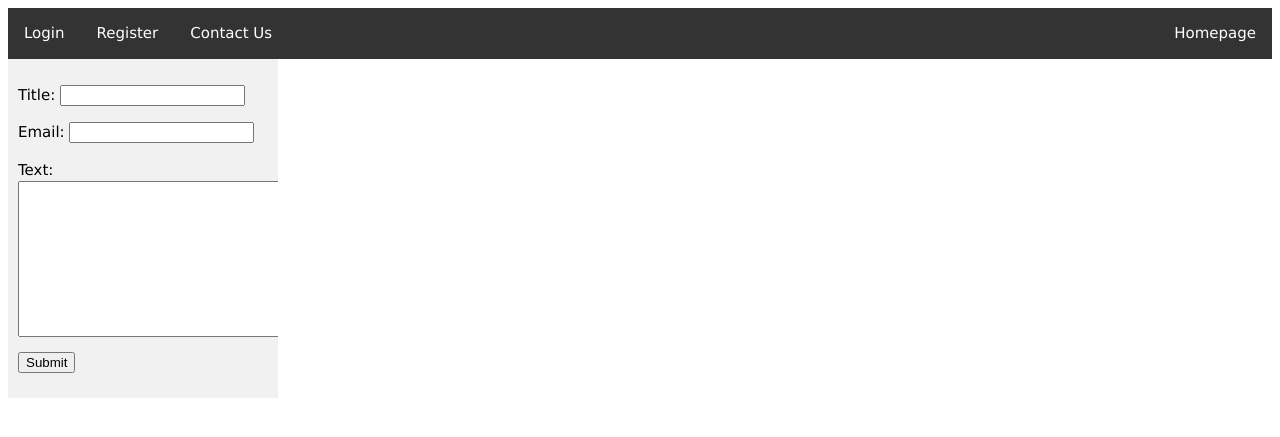
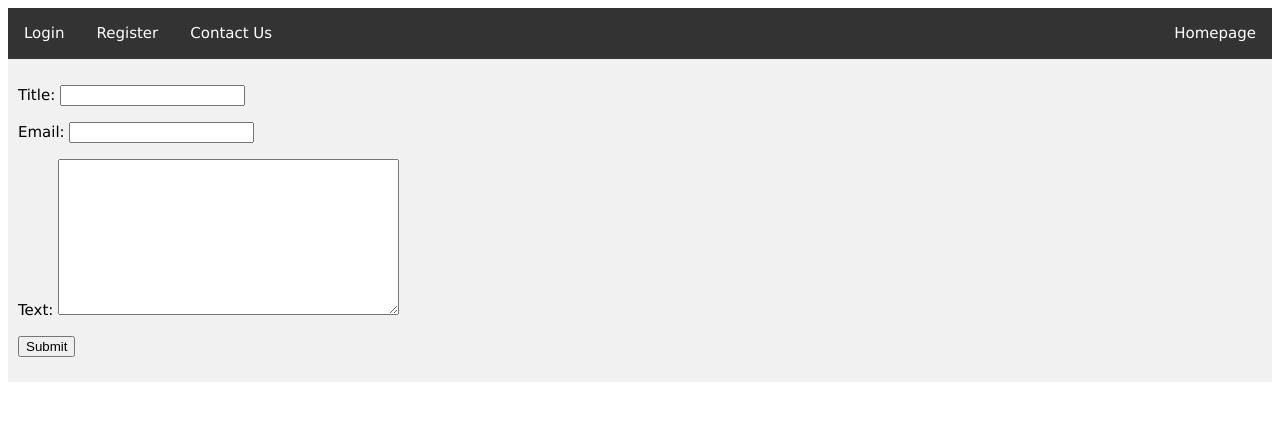
Before and after one commit to aradfir/registrar-portal-django, a Django app: page /contactus/ in a window 1280 px wide. Shown: the top 437 px of the page. Run offline with Django 4.2, Linux system fonts and the light colour scheme.

Commit message:
resize contact form

```diff
--- a/portal/templates/portal/contact_us.html
+++ b/portal/templates/portal/contact_us.html
@@ -1,6 +1,6 @@
 {% extends "portal/base.html" %}
 {% block content %}
-    <ul class="vertical">
+    <ul class="vertical" style="width: auto">
         {% if invalid_prev_fill %}
             <p>Error in filled data!</p><br/><br/>
         {% endif %}
```
